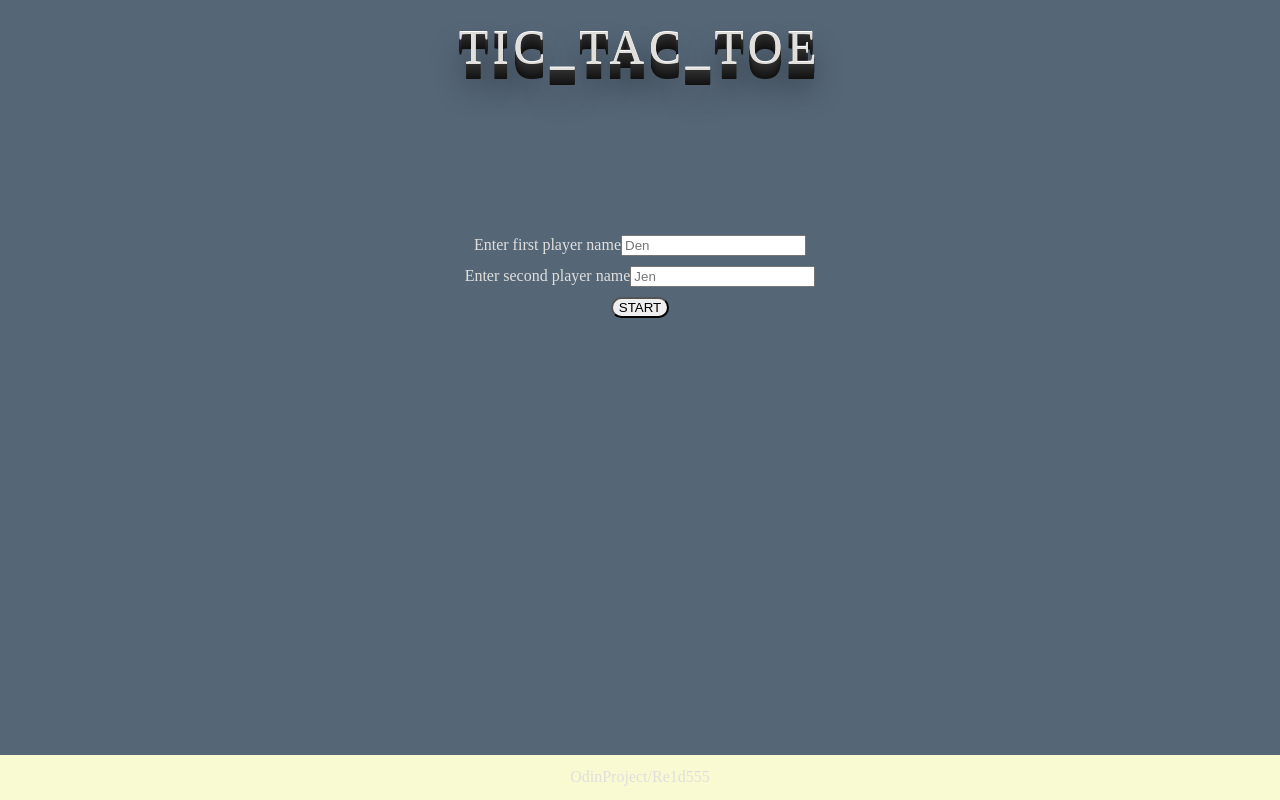
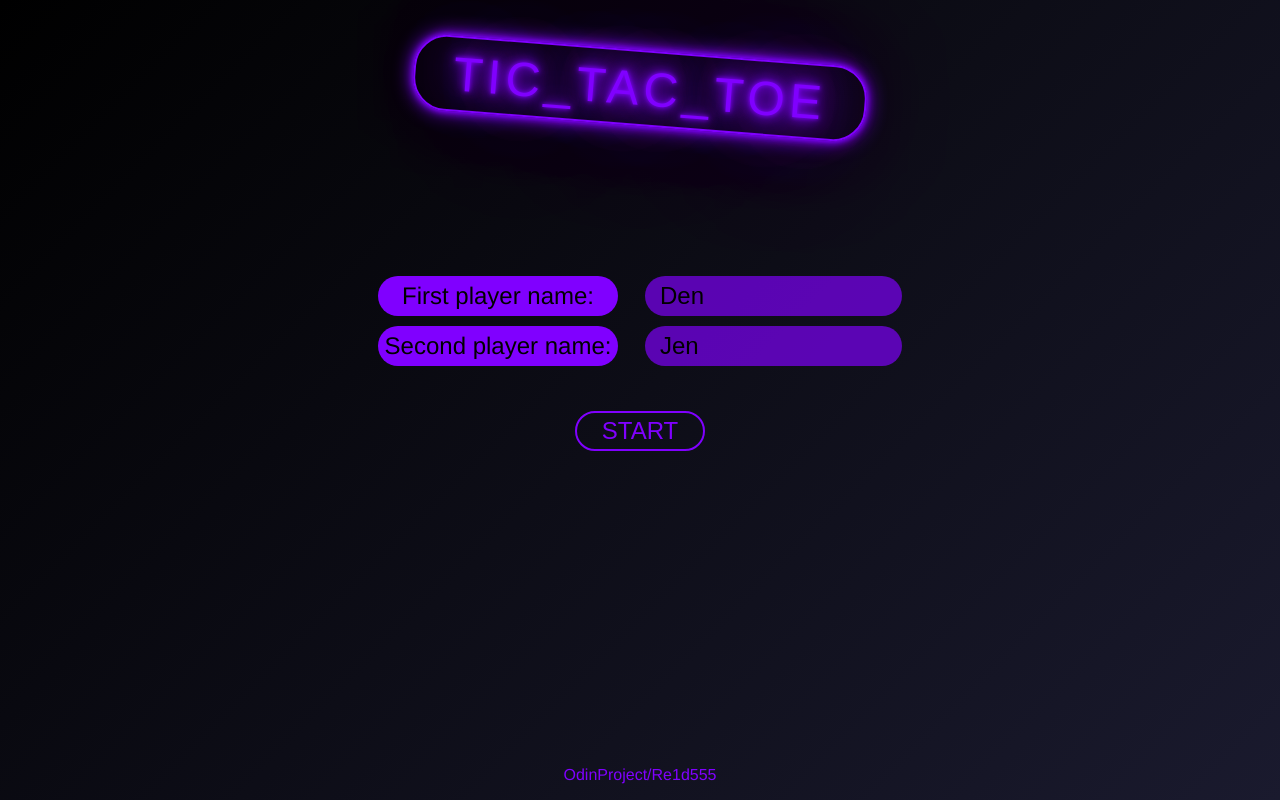
Before and after one commit to re1d555/tic-tac-toe, a plain HTML site: page index.html in a window 1280 px wide. Drawn offline with Linux system fonts and the light colour scheme.

Commit message:
Add some real style

```diff
--- a/index.html
+++ b/index.html
@@ -7,12 +7,14 @@
     <link rel="stylesheet" href="style.css">
 </head>
 <body>
-    <div class="header">TIC_TAC_TOE</div>
-        <div class="startDiv">
-            <label class="firstP">Enter first player name<input class="firstNameInput" type="text" placeholder="Den"></label>
-            <label class="secondP">Enter second player name<input class="secondNameInput" type="text" placeholder="Jen"></label>
-            <button class="startBtn">START</button>
+    <div class="logo"><div class="header">TIC_TAC_TOE</div></div>
+    <div class="startDiv">
+        <div class="editDivs">
+            <label class="firstP">First player name:</label><input class="firstNameInput" type="text" placeholder="Den">
+            <label class="secondP">Second player name:</label><input class="secondNameInput" type="text" placeholder="Jen">
         </div>
+        <button class="startBtn gameButton">START</button>
+    </div>
         <div class="game">123</div>
     <div class="footer">OdinProject/Re1d555</div>
 
--- a/script.js
+++ b/script.js
@@ -164,6 +164,7 @@ const screenController = (() => {
             const textNode = document.createTextNode(message);
             dialog.appendChild(textNode);
             const close = document.createElement('button');
+            close.classList.add('gameButton');
             close.textContent = 'OK'
             dialog.appendChild(close);
 
@@ -188,6 +189,8 @@ const screenController = (() => {
     const gameField = document.querySelector('.game');
     const firstName = document.querySelector('.firstNameInput');
     const secondName = document.querySelector('.secondNameInput');
+    const logo = document.querySelector('.logo');
+    const footer = document.querySelector('.footer');
 
     const updateScreen = () => {
         gameField.textContent = ''; // clear screen before update
@@ -203,15 +206,15 @@ const screenController = (() => {
         gameField.appendChild(playerDiv);
 
         const resetBtn = document.createElement('button');
-        resetBtn.textContent = 'Reset current game';
+        resetBtn.textContent = 'Reset';
         gameField.appendChild(resetBtn);
-        resetBtn.classList.add('reset');
-        if (game.players[0].combination.length === 0 && game.players[1].combination.length === 0) resetBtn.disabled = true;
+        resetBtn.classList.add('reset', 'gameButton');
+        // if (game.players[0].combination.length === 0 && game.players[1].combination.length === 0) resetBtn.disabled = true;
 
         const restartBtn = document.createElement('button');
         restartBtn.textContent = 'Restart';
         gameField.appendChild(restartBtn);
-        restartBtn.classList.add('restart');
+        restartBtn.classList.add('restart', 'gameButton');
 
         const boardDiv = document.createElement('div');
         gameField.appendChild(boardDiv);
@@ -234,6 +237,8 @@ const screenController = (() => {
         game.getNames(firstName.value, secondName.value);
         startDiv.style.display = 'none';
         gameField.style.display = 'flex';
+        logo.style.display = 'none';
+        footer.classList.add('gameFooter');
         updateScreen();
     }
 
@@ -266,6 +271,8 @@ const screenController = (() => {
         game.getCurrentGameActivePlayer();
         startDiv.style.display = '';
         gameField.style.display = 'none'
+        logo.style.display = '';
+        footer.classList.remove('gameFooter');
     }
 
     startBtn.addEventListener('click', gettingNamesHandler);
--- a/style.css
+++ b/style.css
@@ -4,28 +4,58 @@ html, body {
     padding: 0;
     display: flex;
     flex-direction: column;
-    background-color: #567;
+    background: linear-gradient(135deg, #000000, #1a1a2e);
     color: #e0dfdc;
+    font-family: "Helvetica Neue", sans-serif;
 }
 
 h3 {
     margin: 0;
 }
 
+.logo {
+    margin-top: 50px;
+    align-self: center;
+    width: 450px;
+    height: 110px;
+    border: 2px solid #8000ff;
+    box-shadow: 0 0 5px #8000ff, 0 0 10px #8000ff, 0 0 20px #8000ff;
+    border-radius: 33px;
+    display: flex;
+    align-items: center;
+    justify-content: center;
+    transform: rotate(4.5deg);
+}
+
 .header {
-    margin-top: 20px;
-    height: 100px;
-    align-self: center;
     font-size: 3em;
-    color: #e0dfdc;
-    background-color: #567;
+    color: #8000ff;
+    text-shadow: 0 0 5px #8000ff, 0 0 10px #8000ff, 0 0 20px #8000ff;
+    background: transparent;
     letter-spacing: .1em;
-    text-shadow: 0 -1px 0 #fff, 0 1px 0 #2e2e2e, 0 2px 0 #2c2c2c, 0 3px 0 #2a2a2a, 0 4px 0 #282828, 0 5px 0 #262626, 0 6px 0 #242424, 0 7px 0 #222, 0 8px 0 #202020, 0 9px 0 #1e1e1e, 0 10px 0 #1c1c1c, 0 11px 0 #1a1a1a, 0 12px 0 #181818, 0 13px 0 #161616, 0 14px 0 #141414, 0 15px 0 #121212, 0 22px 30px rgba(0, 0, 0, 0.9);
+    animation: flickering 1.5s infinite alternate;
+}
+
+@keyframes flickering {
+    0%, 18%, 22%, 25%, 53%, 57%, 100% {
+        text-shadow:
+        0 0 4px #8000ff,
+        0 0 11px #8000ff,
+        0 0 19px #8000ff,
+        0 0 40px #8000ff,
+        0 0 80px #8000ff,
+        0 0 90px #8000ff,
+        0 0 100px #8000ff,
+        0 0 200px #8000ff;
+      }
+      20%, 24%, 55% {
+        text-shadow: none;
+      }
 }
 
 .game {
     padding-top: 20px;
-    background-color: #567;
+    background: transparent;
     height: 100%;
     flex-direction: column;
     align-items: center;
@@ -36,22 +66,85 @@ h3 {
 .startDiv {
     height: 100%;
     display: flex;
-    background-color: #567;
+    background: transparent;
     flex-direction: column;
     justify-content: start;
     align-items: center;
+    gap: 45px;
+    margin-top: 150px;
+}
+
+.editDivs {
+    display: grid;
     gap: 10px;
-    margin-top: 150px;
+    grid-template-columns: 1fr 1fr;
+    grid-template-rows: 1fr 1fr;
+}
+
+label {
+    background: #8000ff;
+    border-radius: 25px;
+    color: #000000;
+    font-size: 1.5em;
+    height: 40px;
+    width: 240px;
+    display: flex;
+    justify-content: center;
+    align-items: center;
+}
+
+input {
+    background: #8000ffab;
+    border-radius: 25px;
+    color: #000000;
+    border: none;
+    font-size: 1.5em;
+    width: 240px;
+    padding-left: 15px;
+}
+
+input::placeholder {
+    color: #000000;
+}
+
+input:focus {
+    box-shadow: 0 0 5px #8000ff, 0 0 5px #8000ff, 0 0 3px #8000ff;
+    outline: none;
+    background: #8000ff;
 }
 
 button {
     border-radius: 15px;
 }
 
+.gameButton {
+    width: 130px;
+    height: 40px;
+    background: transparent;
+    border-radius: 25px;
+    font-size: 1.5em;
+}
+
+.startBtn {
+    border: 2px solid #8000ff;
+    color: #8000ff;
+}
+
+.startBtn:hover {
+    background: #8000ff;
+    color: #000;
+    box-shadow: 0 0 5px #8000ff, 0 0 5px #8000ff, 0 0 5px #8000ff;
+}
+
+.reset, .restart {
+    border: 2px solid #00f7ff;
+    color: #00f7ff;
+}
+
 .board {
     height: 100%;
     display: grid;
-    gap: 4px;
+    gap: 9px;
     grid-template-columns: 1fr 1fr 1fr;
     grid-template-rows: 1fr 1fr 1fr;
     height: 500px;
@@ -64,36 +157,43 @@ button {
 }
 
 .cell {
-    background-color: rgb(156, 196, 156);
+    background-color: #00f7ff;
+    border: none;
 }
 
 .x {
-    background-image: url('../tic-tac-toe/images/TIC.png');
+    background-image: url('../tic-tac-toe/images/noun-cross-5790168.svg');
     background-size: cover;
 }
 
 .o {
-    background-image: url('../tic-tac-toe/images/TAC.png');
+    background-image: url('../tic-tac-toe/images/noun-circle-915401.svg');
     background-size: cover;
 }
 
 .footer {
-    background-color: lightgoldenrodyellow;
-    height: 70px;
+    background-color: transparent;
     display: flex;
     justify-content: center;
     align-items: center;
+    color: #8000ff;
+    position: absolute;
+    bottom:0;
+    left:0;
+    right:0;
+    height: 50px;
+}
+
+.gameFooter {
+    color: #00f7ff;
 }
 
 dialog {
-    height: 100px;
-    width: 50px;
+    height: 200px;
+    width: 200px;
     display: none;
     flex-direction: column;
     gap: 10px;
+    align-items: center;
     justify-content: center;
 }
-
-/* dialog[open] {
-    display: flex;
-} */
```
Also changed, not shown: images/TAC.png (deleted), images/TIC.png (deleted), images/noun-circle-915401.svg (added), images/noun-cross-5790168.svg (added).
